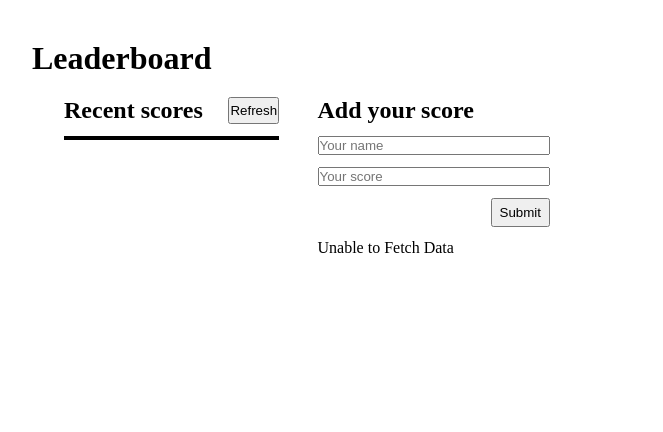
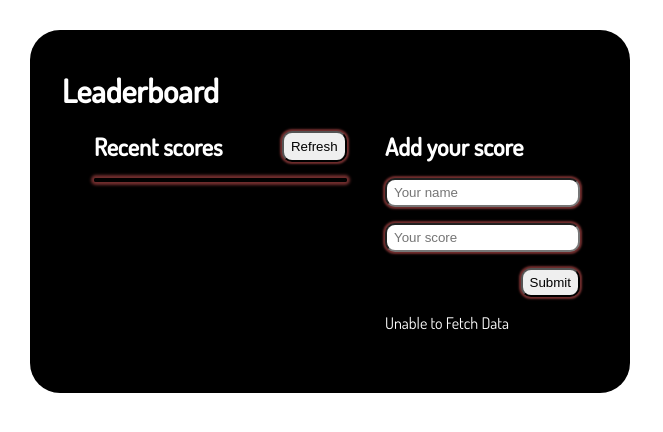
Before and after one commit to lordksix/leaderboard-template, a website built with webpack: page src/index.html in a window 1280 px wide. Shown: the whole page, without its empty margins (0-663 px from the left). Built offline with nearby package versions, Linux system fonts and the light colour scheme; no server answers.

Commit message:
Modify Stylesheet

```diff
--- a/src/index.css
+++ b/src/index.css
@@ -2,6 +2,11 @@
   padding: 0;
   margin: 0;
   box-sizing: border-box;
+}
+
+body {
+  font-family: 'Dosis', sans-serif;
+  padding: 30px;
 }
 
 ul,
@@ -13,6 +18,9 @@ li {
   padding-inline: max(2.5vw, 10px);
   padding-block: max(5vh, 20px);
   width: min(95vw, 600px);
+  color: white;
+  background-color: black;
+  border-radius: 30px;
 }
 
 .leaderboard-section {
@@ -28,27 +36,33 @@ li {
 #post-score {
   display: flex;
   flex-flow: column;
-  gap: max(1.5vh, 10px);
+  gap: max(2vh, 15px);
 }
 
 .leaderboard-header {
   display: grid;
-  grid-template-columns: 1fr auto;
+  grid-template-columns: 8fr 1fr;
   column-gap: max(7.5px, 2vw);
 }
 
 .score-list {
   border: 2px solid black;
+  z-index: 1;
+  border-radius: 10px;
+  box-shadow: 0 0 3px 3px rgb(114, 46, 46);
 }
 
 .score-item {
   padding-inline-start: max(1vw, 5px);
-  padding-inline-end: max(3vw, 15px);
+  padding-inline-end: max(5vw, 20px);
   padding-block: max(0.5vh, 2px);
 }
 
 .score-item:nth-child(even) {
-  background-color: gainsboro;
+  background-color: rgb(107, 103, 103);
+}
+.score-item:last-child {
+  border-radius: 0 0 8px 8px;
 }
 
 .leaderboard-label {
@@ -58,6 +72,23 @@ li {
 .leaderboard-btn {
   padding-inline: 7px;
   padding-block: 5px;
+  z-index: 1;
+  border-radius: 10px;
+  box-shadow: 0 0 2px 2px rgb(114, 46, 46);
+  cursor: pointer;
+}
+
+.leaderboard-btn:hover {
+  background-color: rgb(114, 46, 46);
+  box-shadow: 0 0 2px 2px gainsboro;
+}
+
+.leaderboard-input {
+  padding-inline: 7px;
+  padding-block: 5px;
+  z-index: 1;
+  border-radius: 10px;
+  box-shadow: 0 0 2px 2px rgb(114, 46, 46);
 }
 
 .leaderboard-submit {
--- a/src/index.html
+++ b/src/index.html
@@ -4,6 +4,9 @@
   <meta charset="UTF-8">
   <meta http-equiv="X-UA-Compatible" content="IE=edge">
   <meta name="viewport" content="width=device-width, initial-scale=1.0">
+  <link rel="preconnect" href="https://fonts.googleapis.com">
+  <link rel="preconnect" href="https://fonts.gstatic.com" crossorigin>
+  <link href="https://fonts.googleapis.com/css2?family=Dosis:wght@400;500&display=swap" rel="stylesheet">
   <title>Leaderboard Template</title>
 </head>
 <body>
@@ -13,7 +16,7 @@
       <div class="leaderboard-side">
         <header class="leaderboard-header">
           <h2>Recent scores</h2>
-          <button type="button" id="leaderboard-btn">Refresh</button>
+          <button type="button" id="leaderboard-btn" class="leaderboard-btn">Refresh</button>
         </header>
         <ul class="score-list">
         </ul>
@@ -22,9 +25,9 @@
         <h2>Add your score</h2>
         <form id="post-score">
           <label for="user" class="leaderboard-label">name</label>
-          <input type="text" name="user" id="user" placeholder="Your name" aria-placeholder="Input your name" required>
+          <input type="text" class="leaderboard-input" name="user" id="user" placeholder="Your name" aria-placeholder="Input your name" required>
           <label for="score" class="leaderboard-label">Score</label>
-          <input type="number" name="score" id="score" placeholder="Your score" aria-placeholder="Input your score" requiered>
+          <input type="number" class="leaderboard-input" name="score" id="score" placeholder="Your score" aria-placeholder="Input your score" requiered>
           <button type="submit" class="leaderboard-btn leaderboard-submit">Submit</button>
         </form>
         <p id="formFeedback"></p>
```
